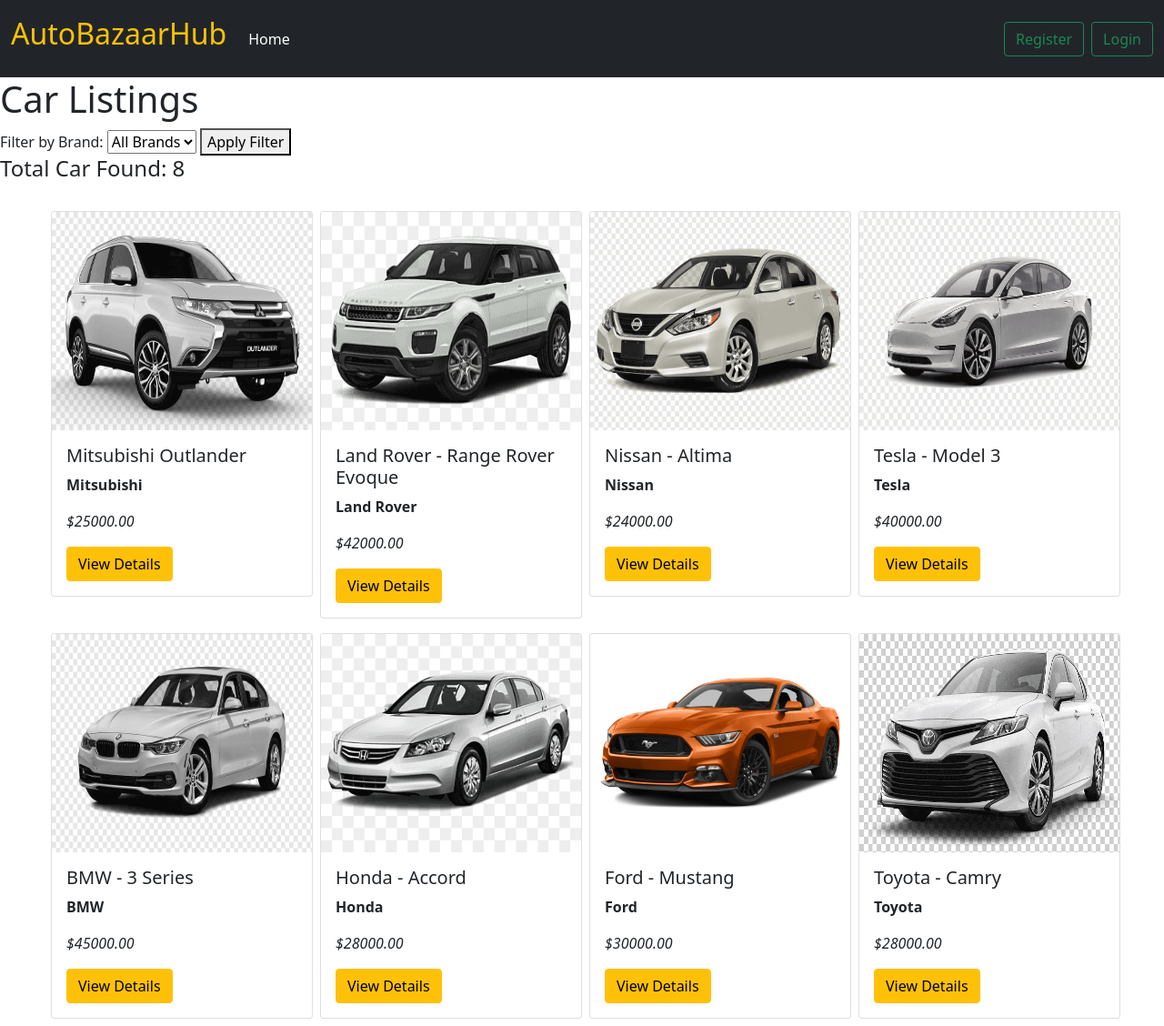
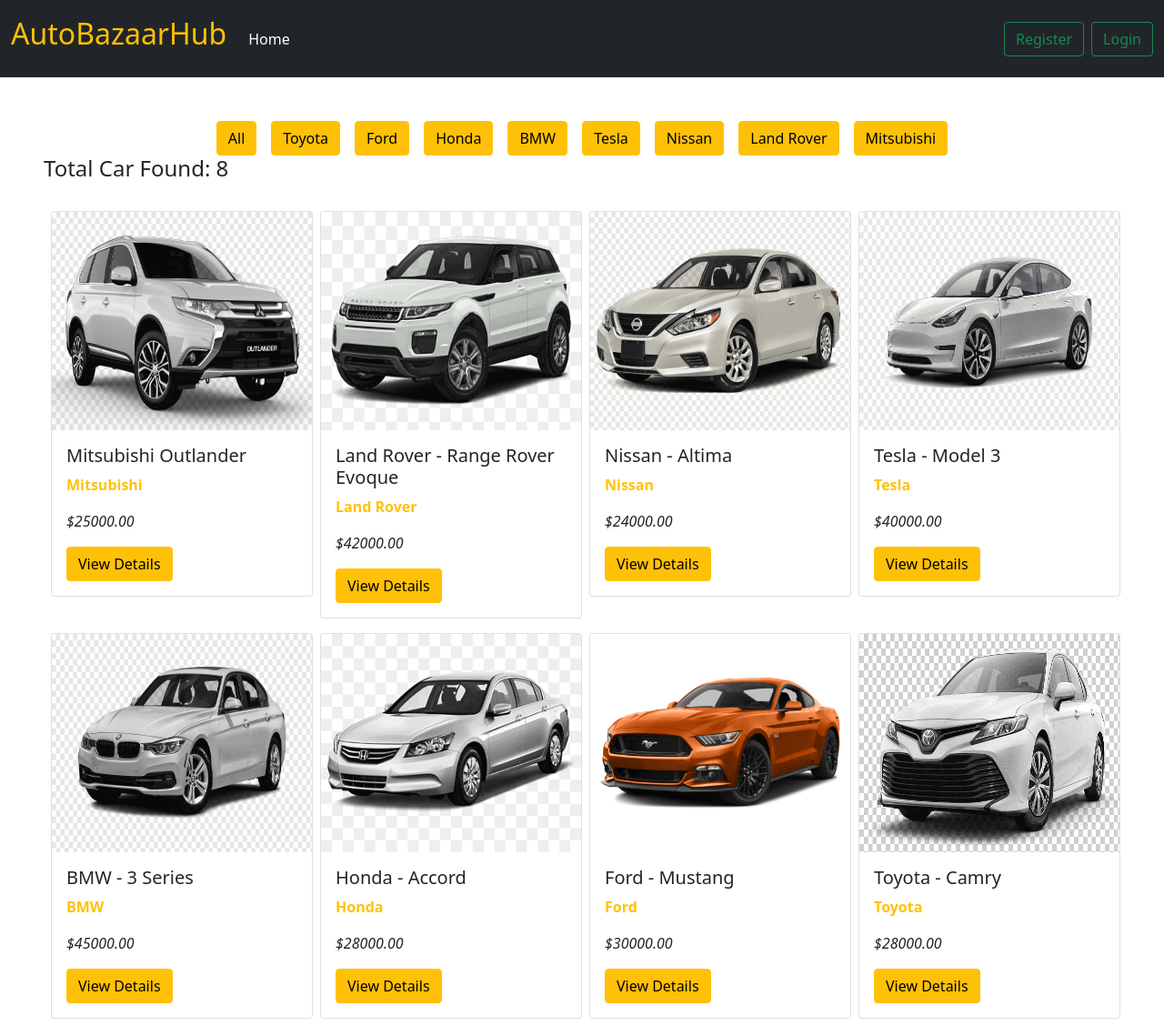
Before and after one commit to ripionck/Auto_Bazaar_Hub, a Django app: page / in a window 1280 px wide. Shown: the whole page at 91% size. Run offline with Django 4.2, Linux system fonts and the light colour scheme; data comes from the database, SQL or seed files in the repository; both versions use the stored data as it was after the commit.

Commit message:
added filter functionality on the home page to show cars brandwise

```diff
--- a/AutoBazaarHub/views.py
+++ b/AutoBazaarHub/views.py
@@ -4,5 +4,4 @@ from auto_bazaar import models
 def home(request):
     brands = models.Brand.objects.all()
     cars = models.Car.objects.all()
-    print(brands)
-    return render(request, 'home.html', {"banrds": brands, "cars": cars})
+    return render(request, 'home.html', {"brands": brands, "cars": cars})
--- a/auto_bazaar/forms.py
+++ b/auto_bazaar/forms.py
@@ -6,8 +6,8 @@ class CommentForm(forms.ModelForm):
         model = Comment
         fields = ['name','email','text']
         labels = {
-            'name': 'Your Name',
-            'email': 'Your Email',
+            'name': 'Full Name',
+            'email': 'Email Address',
             'text': 'Comments',
         }
     def __init__(self, *args, **kwargs):
--- a/auto_bazaar/models.py
+++ b/auto_bazaar/models.py
@@ -21,8 +21,8 @@ class Car(models.Model):
 
 class Comment(models.Model):
     car = models.ForeignKey(Car, on_delete=models.CASCADE, related_name='comments')
-    name = models.CharField(max_length=100, default='abul')
-    email = models.EmailField(default='example@example.com')
+    name = models.CharField(max_length=100, null=True, blank=True)
+    email = models.EmailField(null=True, blank=True)
     text = models.TextField()
     created_on = models.DateTimeField(auto_now_add=True)
 
--- a/auto_bazaar/templates/car_details.html
+++ b/auto_bazaar/templates/car_details.html
@@ -34,6 +34,7 @@
   </div>
   <div class="card m-2">
     <div class="card-body">
+      <h4 class="text-center py-2">Leave Your Comment</h4>
       <form method="post">
         {% csrf_token %}
         {{ comment_form | crispy }}
--- a/auto_bazaar/urls.py
+++ b/auto_bazaar/urls.py
@@ -1,8 +1,10 @@
 from django.urls import path
-from .views import CarListView, CarDetailView, PurchaseCarView
+from .views import CarListView,FilteredCarsListView, CarDetailView, PurchaseCarView
 
 urlpatterns = [
     path('', CarListView.as_view(), name='car_list'),
+    path('filtered_cars/', FilteredCarsListView.as_view(), name='filtered_cars_all'),
+    path('filtered_cars/<int:brand_id>/', FilteredCarsListView.as_view(), name='filtered_cars'),
     path('details/<int:id>/', CarDetailView.as_view(), name='car_detail'),
     path('purchase/<int:id>/', PurchaseCarView.as_view(), name='purchase_car'),
 ]
--- a/templates/home.html
+++ b/templates/home.html
@@ -3,17 +3,15 @@
   {% if messages %}
     {% for m in messages %}<p class="bg-success p-3 text-white">{{ m }}</p>{% endfor %}
   {% endif %}
-  <h1>Car Listings</h1>
-  <form method="get" action="{% url 'car_list' %}">
-    {% csrf_token %}
-    <label for="brand_filter">Filter by Brand:</label>
-    <select name="brand_filter" id="brand_filter">
-      <option value="">All Brands</option>
-      {% for brand in brands %}<option value="{{ brand.id }}">{{ brand.name }}</option>{% endfor %}
-    </select>
-    <button type="submit">Apply Filter</button>
-  </form>
-  <h4>Total Car Found: {{ cars | length }}</h4>
+  <div class="d-flex flex-wrap gap-3 justify-content-center mt-5">
+    <a class="btn btn-small btn-warning"
+       href="{% url 'filtered_cars_all' %}">All</a>
+    {% for brand in brands %}
+      <a class="btn btn-small btn-warning"
+         href="{% url 'filtered_cars' brand.id %}">{{ brand.name }}</a>
+    {% endfor %}
+  </div>
+  <h4 class="ps-5">Total Car Found: {{ cars | length }}</h4>
   <div class="d-flex flex-wrap justify-content-center px-5 pt-3">
     {% for car in cars %}
       <div class="col-sm-3">
@@ -24,7 +22,7 @@
                style="height: 240px">
           <div class="card-body">
             <h5 class="card-title">{{ car.name }}</h5>
-            <p class="fw-bold">{{ car.brand }}</p>
+            <p class="fw-bold text-warning">{{ car.brand }}</p>
             <p class="fst-italic">${{ car.price }}</p>
             <a class="btn btn-warning" href="{% url 'car_detail' car.id %}">View Details</a>
           </div>
```
Also changed, not shown: auto_bazaar/views.py (+25 -5 lines), db.sqlite3.
